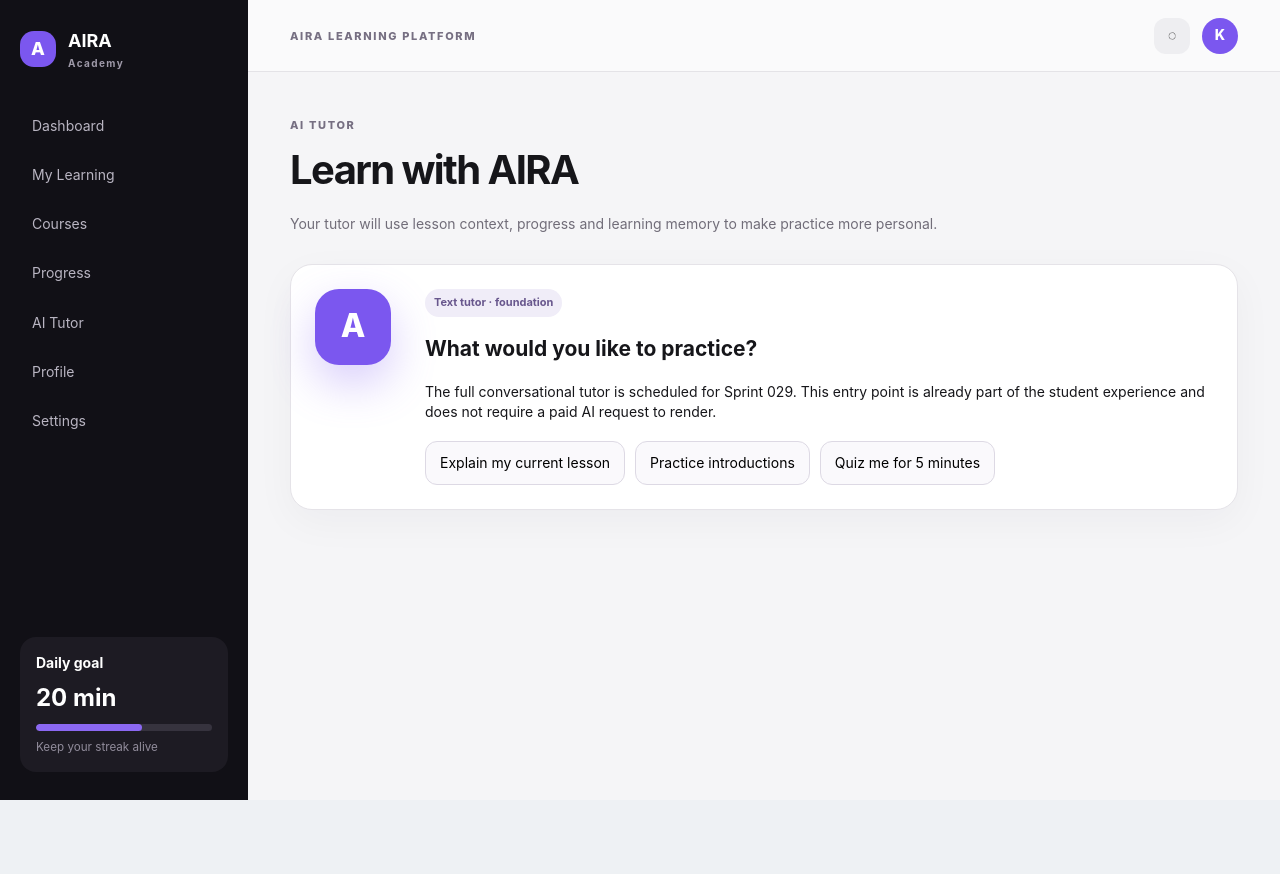
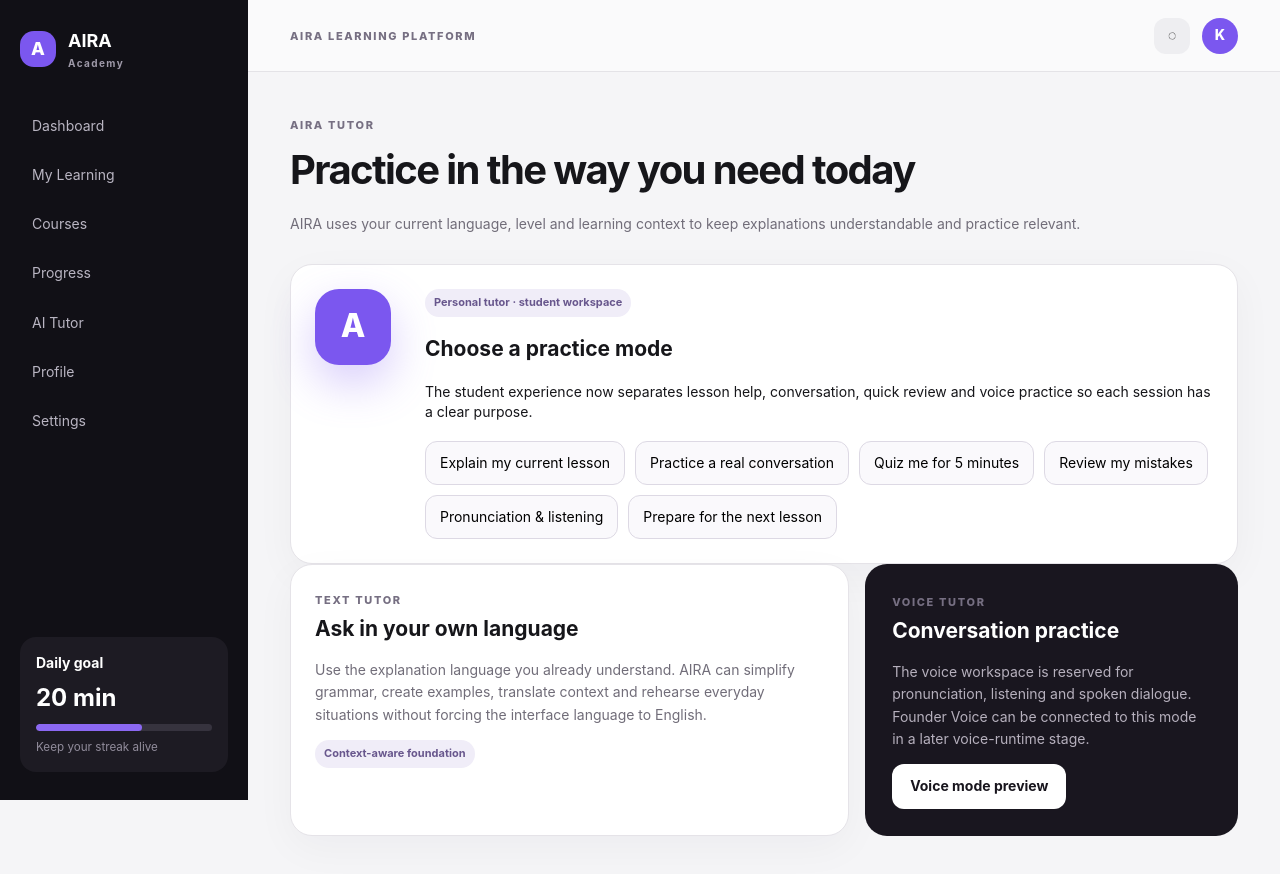
Before and after one commit to tsapkovaby-cyber/AIRA-OS, a Next.js app: page /learn/tutor in a window 1280 px wide. Shown: the top 874 px of the page. Before the commit the page ends 800 px from the top, so only its background shows below. Built offline with nearby package versions, Linux system fonts and the light colour scheme.

Commit message:
Build AIRA Tutor practice modes

```diff
--- a/app/learn/tutor/page.tsx
+++ b/app/learn/tutor/page.tsx
@@ -1,2 +1,7 @@
 import styles from "../learn.module.css";
-export default function Tutor(){return <><div className={styles.pageHeading}><span className={styles.eyebrow}>AI TUTOR</span><h1>Learn with AIRA</h1><p>Your tutor will use lesson context, progress and learning memory to make practice more personal.</p></div><section className={styles.tutorHero}><div className={styles.aiOrb}>A</div><div><span className={styles.pill}>Text tutor · foundation</span><h2>What would you like to practice?</h2><p>The full conversational tutor is scheduled for Sprint 029. This entry point is already part of the student experience and does not require a paid AI request to render.</p><div className={styles.promptGrid}><button>Explain my current lesson</button><button>Practice introductions</button><button>Quiz me for 5 minutes</button></div></div></section></>}
+
+export default function Tutor(){return <>
+  <div className={styles.pageHeading}><span className={styles.eyebrow}>AIRA TUTOR</span><h1>Practice in the way you need today</h1><p>AIRA uses your current language, level and learning context to keep explanations understandable and practice relevant.</p></div>
+  <section className={styles.tutorHero}><div className={styles.aiOrb}>A</div><div><span className={styles.pill}>Personal tutor · student workspace</span><h2>Choose a practice mode</h2><p>The student experience now separates lesson help, conversation, quick review and voice practice so each session has a clear purpose.</p><div className={styles.promptGrid}><button>Explain my current lesson</button><button>Practice a real conversation</button><button>Quiz me for 5 minutes</button><button>Review my mistakes</button><button>Pronunciation & listening</button><button>Prepare for the next lesson</button></div></div></section>
+  <section className={styles.twoColumn}><article className={styles.panel}><span className={styles.eyebrow}>TEXT TUTOR</span><h2>Ask in your own language</h2><p>Use the explanation language you already understand. AIRA can simplify grammar, create examples, translate context and rehearse everyday situations without forcing the interface language to English.</p><span className={styles.pill}>Context-aware foundation</span></article><article className={styles.darkPanel}><span className={styles.eyebrow}>VOICE TUTOR</span><h2>Conversation practice</h2><p>The voice workspace is reserved for pronunciation, listening and spoken dialogue. Founder Voice can be connected to this mode in a later voice-runtime stage.</p><button className={styles.lightButton}>Voice mode preview</button></article></section>
+</>}
```
